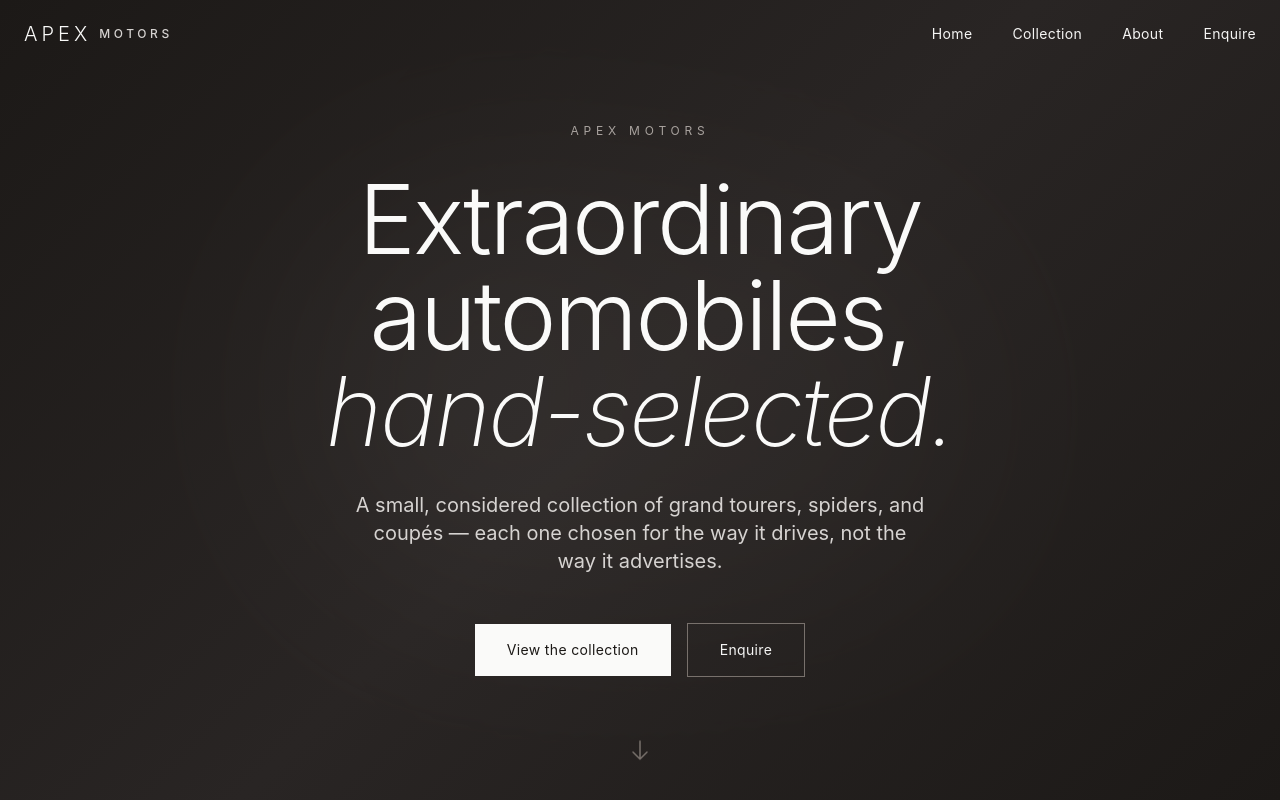
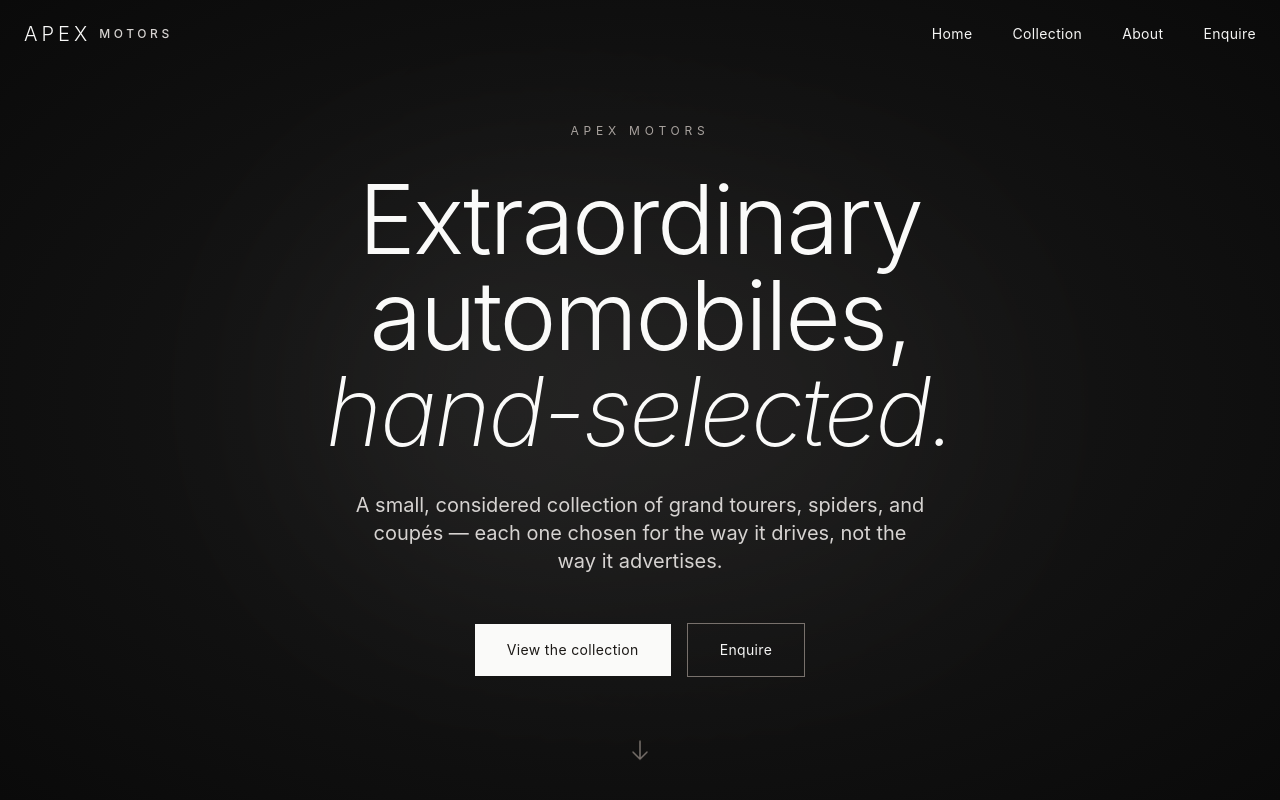
Before and after one commit to fassdavid722-cpu/apex-motors, a Next.js app: page / in a window 1280 px wide. Shown: the top 800 px of the page. Built offline with nearby package versions, Linux system fonts and the light colour scheme.

Commit message:
feat: full redesign with real car images, 3D effects, dark theme - app/globals.css

```diff
--- a/app/globals.css
+++ b/app/globals.css
@@ -3,9 +3,8 @@
 @tailwind utilities;
 
 :root {
-  --bg: #fafaf9;
-  --fg: #1c1917;
-  --accent: #d4d4d4;
+  --bg: #0a0a0a;
+  --fg: #f5f5f4;
 }
 
 html, body {
@@ -17,44 +16,48 @@ html, body {
   color: var(--fg);
 }
 
+/* Animations */
 @keyframes fadeInUp {
-  from {
-    opacity: 0;
-    transform: translateY(20px);
-  }
-  to {
-    opacity: 1;
-    transform: translateY(0);
-  }
+  from { opacity: 0; transform: translateY(30px); }
+  to { opacity: 1; transform: translateY(0); }
 }
-
 .animate-fade-in-up {
-  animation: fadeInUp 0.8s ease-out forwards;
+  animation: fadeInUp 0.8s cubic-bezier(0.16, 1, 0.3, 1) forwards;
 }
 
 @keyframes fadeIn {
   from { opacity: 0; }
   to { opacity: 1; }
 }
+.animate-fade-in { animation: fadeIn 1.2s ease-out forwards; }
 
-.animate-fade-in {
-  animation: fadeIn 1.2s ease-out forwards;
+@keyframes scaleIn {
+  from { opacity: 0; transform: scale(0.95); }
+  to { opacity: 1; transform: scale(1); }
+}
+.animate-scale-in { animation: scaleIn 0.6s cubic-bezier(0.16, 1, 0.3, 1) forwards; }
+
+@keyframes shimmer {
+  0% { background-position: -1000px 0; }
+  100% { background-position: 1000px 0; }
+}
+.shimmer {
+  background: linear-gradient(90deg, transparent, rgba(255,255,255,0.05), transparent);
+  background-size: 1000px 100%;
+  animation: shimmer 3s infinite;
 }
 
-@keyframes slideIn {
-  from {
-    opacity: 0;
-    transform: translateX(-30px);
-  }
-  to {
-    opacity: 1;
-    transform: translateX(0);
-  }
+@keyframes float {
+  0%, 100% { transform: translateY(0px); }
+  50% { transform: translateY(-10px); }
 }
+.animate-float { animation: float 6s ease-in-out infinite; }
 
-.animate-slide-in {
-  animation: slideIn 0.6s ease-out forwards;
+@keyframes glow {
+  0%, 100% { box-shadow: 0 0 20px rgba(255,255,255,0.05); }
+  50% { box-shadow: 0 0 40px rgba(255,255,255,0.1); }
 }
+.animate-glow { animation: glow 4s ease-in-out infinite; }
 
 .stagger-1 { animation-delay: 0.1s; }
 .stagger-2 { animation-delay: 0.2s; }
@@ -63,21 +66,73 @@ html, body {
 .stagger-5 { animation-delay: 0.5s; }
 .stagger-6 { animation-delay: 0.6s; }
 
-.hero-gradient {
-  background: linear-gradient(135deg, #1c1917 0%, #292524 50%, #1c1917 100%);
+/* 3D Card tilt */
+.card-3d {
+  transform-style: preserve-3d;
+  transition: transform 0.5s cubic-bezier(0.16, 1, 0.3, 1);
+}
+.card-3d:hover {
+  transform: perspective(1000px) rotateY(-5deg) rotateX(2deg) translateZ(20px);
 }
 
-.text-balance {
-  text-wrap: balance;
+/* Hero gradient */
+.hero-gradient {
+  background: radial-gradient(ellipse at center, #1a1a1a 0%, #0a0a0a 100%);
 }
 
-::-webkit-scrollbar {
-  width: 6px;
+/* Glassmorphism */
+.glass {
+  background: rgba(255, 255, 255, 0.05);
+  backdrop-filter: blur(12px);
+  -webkit-backdrop-filter: blur(12px);
+  border: 1px solid rgba(255, 255, 255, 0.08);
 }
-::-webkit-scrollbar-track {
-  background: #f5f5f4;
+
+.glass-dark {
+  background: rgba(10, 10, 10, 0.7);
+  backdrop-filter: blur(20px);
+  -webkit-backdrop-filter: blur(20px);
 }
-::-webkit-scrollbar-thumb {
-  background: #a8a29e;
-  border-radius: 3px;
+
+/* Image overlay */
+.img-zoom {
+  overflow: hidden;
 }
+.img-zoom img {
+  transition: transform 0.8s cubic-bezier(0.16, 1, 0.3, 1);
+}
+.img-zoom:hover img {
+  transform: scale(1.08);
+}
+
+/* Scrollbar */
+::-webkit-scrollbar { width: 4px; }
+::-webkit-scrollbar-track { background: #0a0a0a; }
+::-webkit-scrollbar-thumb { background: #44403c; border-radius: 2px; }
+::-webkit-scrollbar-thumb:hover { background: #57534e; }
+
+/* Text gradient */
+.text-gradient {
+  background: linear-gradient(135deg, #f5f5f4 0%, #a8a29e 100%);
+  -webkit-background-clip: text;
+  -webkit-text-fill-color: transparent;
+  background-clip: text;
+}
+
+/* Underline effect */
+.link-underline {
+  position: relative;
+}
+.link-underline::after {
+  content: '';
+  position: absolute;
+  bottom: -2px;
+  left: 0;
+  width: 0;
+  height: 1px;
+  background: currentColor;
+  transition: width 0.3s ease;
+}
+.link-underline:hover::after {
+  width: 100%;
+}
```
